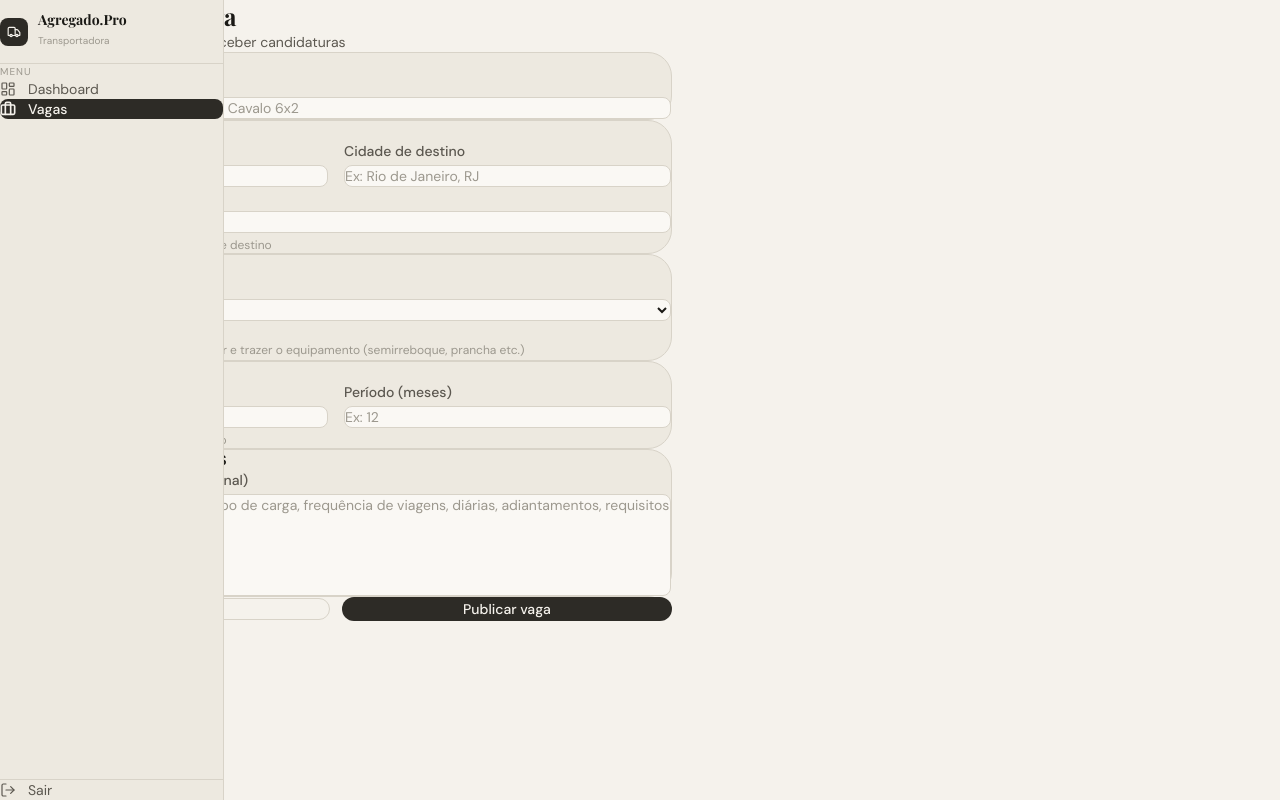
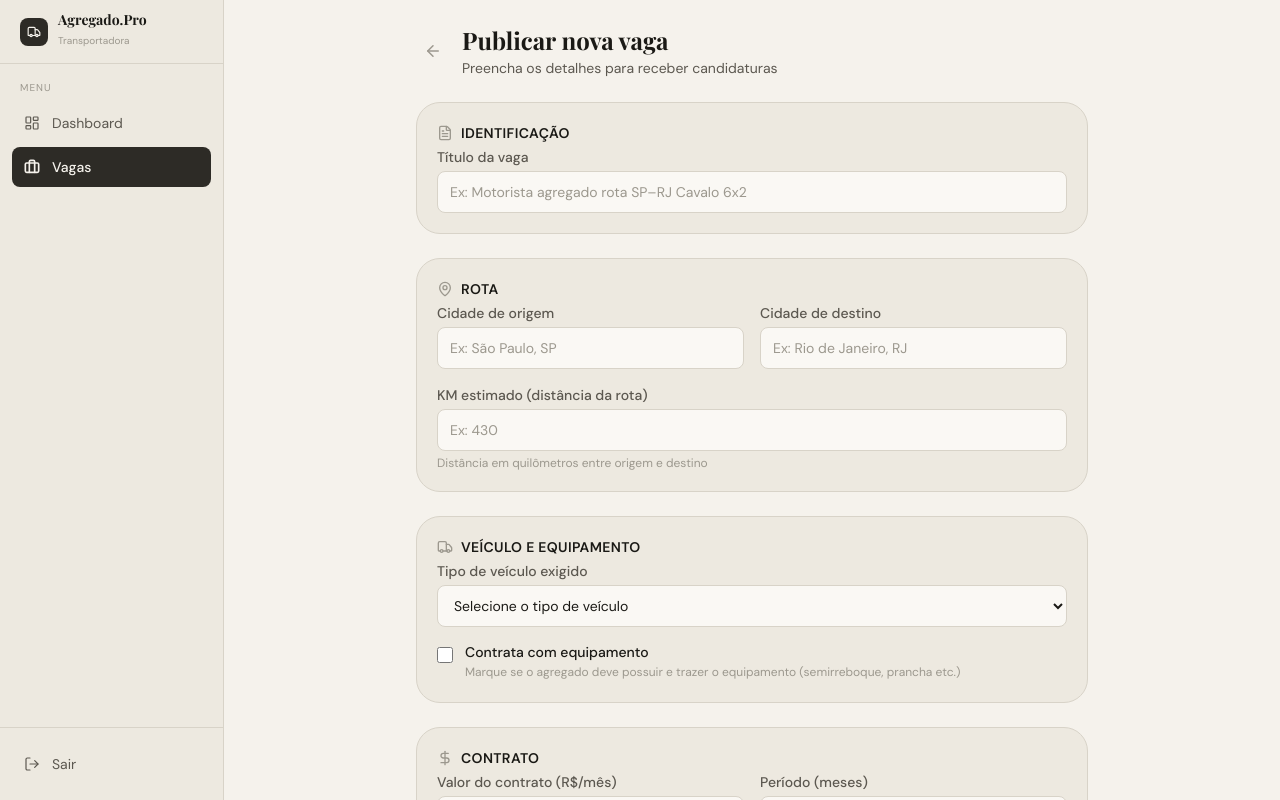
Before and after one commit to iasblanc/agregado_claudecode, a Next.js app: page /transportadora/vagas/new in a window 1280 px wide. Shown: the top 800 px of the page. Built offline with nearby package versions, Linux system fonts and the light colour scheme.

Commit message:
Fix CSS cascade: remove unlayered classes that override Tailwind v4 utilities

```diff
--- a/app/globals.css
+++ b/app/globals.css
@@ -52,8 +52,6 @@
   --color-danger: #8B3A3A;
 }
 
-* { box-sizing: border-box; padding: 0; margin: 0; }
-
 html, body {
   background-color: var(--color-bg);
   color: var(--color-text-primary);
@@ -66,10 +64,6 @@ html, body {
 ::-webkit-scrollbar-thumb { background: var(--color-border); border-radius: 3px; }
 ::-webkit-scrollbar-thumb:hover { background: var(--color-text-muted); }
 
-.font-serif { font-family: 'Playfair Display', Georgia, serif; }
-.font-sans  { font-family: 'DM Sans', system-ui, sans-serif; }
 .pb-safe { padding-bottom: calc(64px + env(safe-area-inset-bottom)); }
 .scrollbar-hide { -ms-overflow-style: none; scrollbar-width: none; }
 .scrollbar-hide::-webkit-scrollbar { display: none; }
-.blur-sm { filter: blur(4px); }
-.line-clamp-2 { display: -webkit-box; -webkit-line-clamp: 2; -webkit-box-orient: vertical; overflow: hidden; }
```
